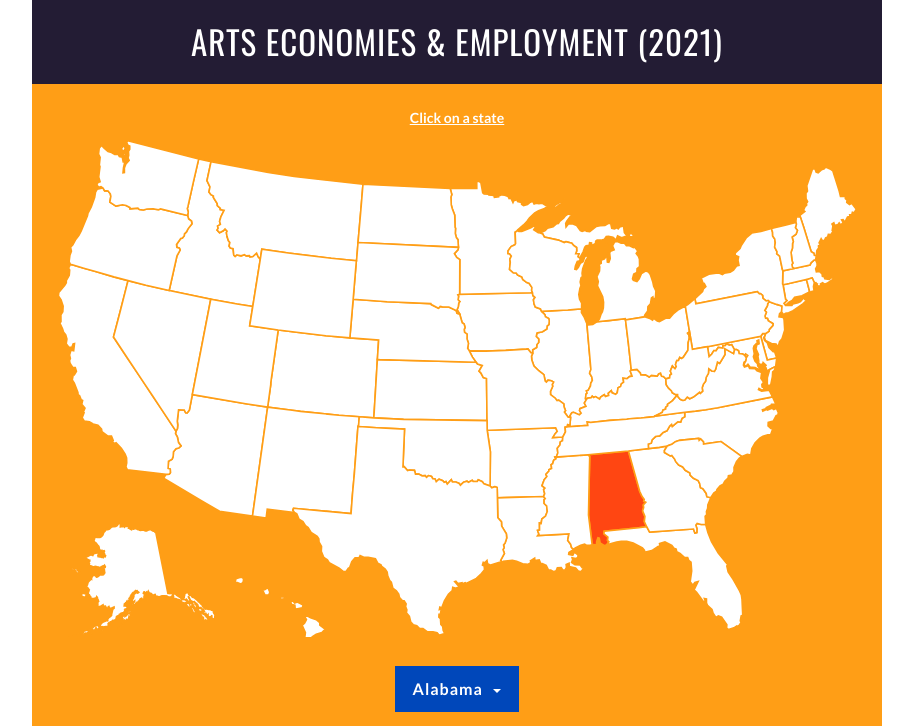
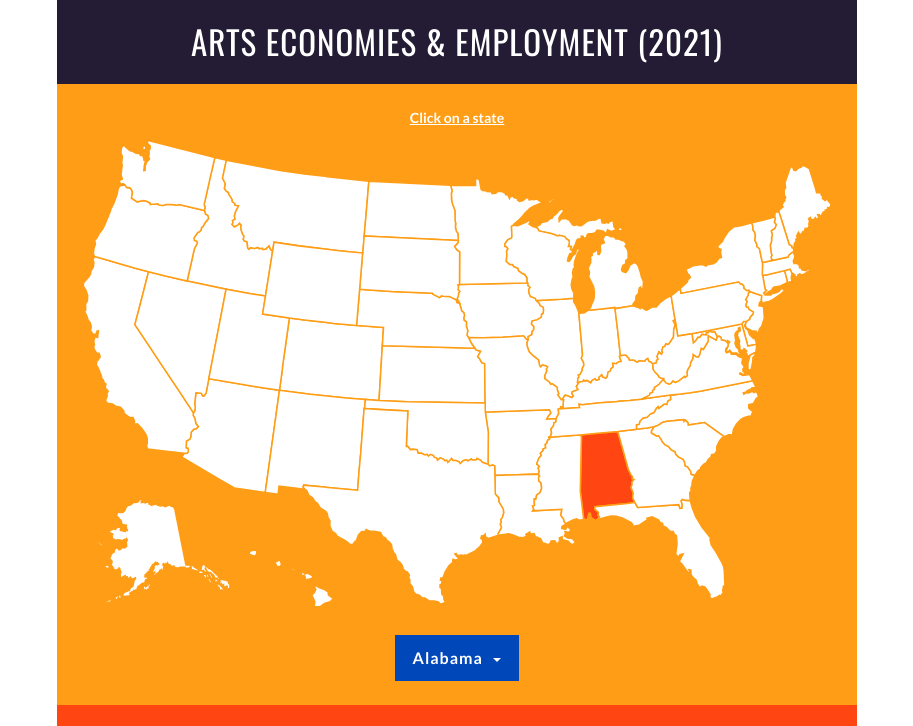
Before and after one commit to myNEAgit/adp-33, a plain HTML site: page index.html in a window 1280 px wide. Shown: the top 726 px of the page, without its empty margins (183-1096 px from the left). Drawn offline with nearby package versions, Linux system fonts and the light colour scheme.

Commit message:
changed viz width to 800px

```diff
--- a/css/main.css
+++ b/css/main.css
@@ -2029,7 +2029,7 @@ input[type="button"].btn-block {
       #kig-widget .hide-large {
         display: block; } }
   #kig-widget .container-fluid {
-    max-width: 850px; /* was 620px; */
+    max-width: 800px; /* was 620px; */
     margin: 0 auto;
     padding: 0; }
   #kig-widget .wrap {
```
